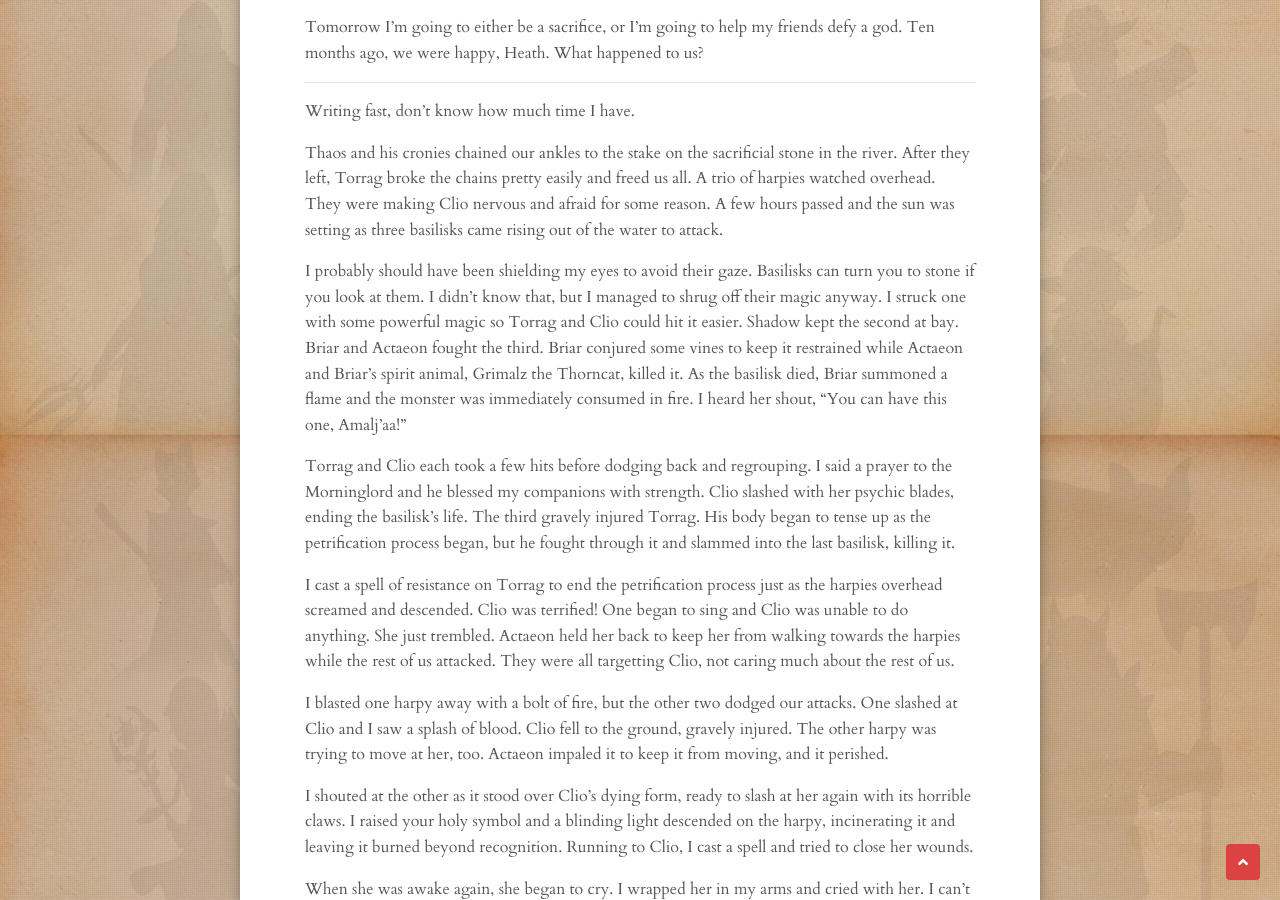
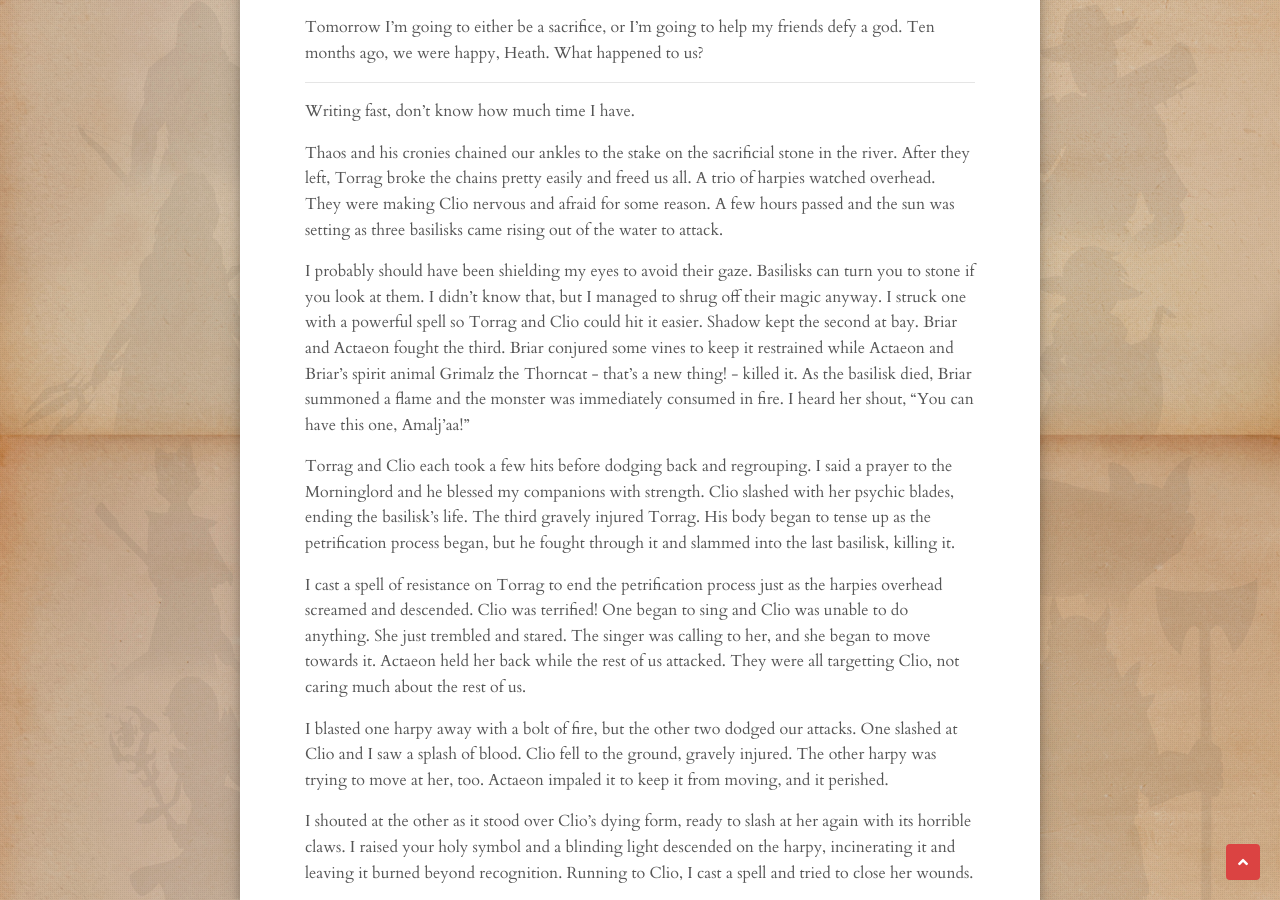
Before and after one commit to clblamires/ninesjournal, a Jekyll site: the page built from _posts/2020-05-10-sacrifice.md, in a window 1280 px wide and 900 px high, scrolled down 6108 px. Built offline with Jekyll 4.4.1, drawn with Linux system fonts in a browser that asks for light colours; nearby versions of some CDN libraries; some of the changed text lies outside the part shown.

Commit message:
Update 2020-05-10-sacrifice.md

```diff
--- a/_posts/2020-05-10-sacrifice.md
+++ b/_posts/2020-05-10-sacrifice.md
@@ -46,7 +46,7 @@ Shadow wants to try fishing again. I’ll write more later, hopefully.
 
 My beloved,
 
-Well, I lied. I didn’t write more later. Everyone spent the day chatting as we traveled again, but we really did not talk about anything too important. It was just travel, I guess. We met some merchants on the road driving a few oxen to Altea. The poor animals were so underfed! The merchants told us that the God King had asked for oxen as part of a very large sacrifice to Amalj’aa, trying to appease the titan god and stop the drought that is plaguing the countryside. Dea warned us privately that appeasing Amalj’aa is not a good plan. What sort of example does it set when an immortal god tries to appease a titan?
+Well, I lied. I didn’t write more later like I said I would. It's actually been a few days since. Everyone spent the days chatting as we traveled again, but we really did not talk about anything too important. It was just travel, I guess. We met some merchants on the road driving a few oxen to Altea. The poor animals were so underfed! The merchants told us that the God King had asked for oxen as part of a very large sacrifice to Amalj’aa, trying to appease the titan god and stop the drought that is plaguing the countryside. Dea warned us privately that appeasing Amalj’aa is not a good plan. What sort of example does it set when an immortal god tries to appease a titan?
 
 And no, I have not yet caught any fish. Shadow caught four.
 
@@ -124,11 +124,11 @@ Writing fast, don’t know how much time I have.
 
 Thaos and his cronies chained our ankles to the stake on the sacrificial stone in the river. After they left, Torrag broke the chains pretty easily and freed us all. A trio of harpies watched overhead. They were making Clio nervous and afraid for some reason. A few hours passed and the sun was setting as three basilisks came rising out of the water to attack.
 
-I probably should have been shielding my eyes to avoid their gaze. Basilisks can turn you to stone if you look at them. I didn’t know that, but I managed to shrug off their magic anyway. I struck one with some powerful magic so Torrag and Clio could hit it easier. Shadow kept the second at bay. Briar and Actaeon fought the third. Briar conjured some vines to keep it restrained while Actaeon and Briar’s spirit animal, Grimalz the Thorncat, killed it. As the basilisk died, Briar summoned a flame and the monster was immediately consumed in fire. I heard her shout, "You can have this one, Amalj'aa!"
+I probably should have been shielding my eyes to avoid their gaze. Basilisks can turn you to stone if you look at them. I didn’t know that, but I managed to shrug off their magic anyway. I struck one with a powerful spell so Torrag and Clio could hit it easier. Shadow kept the second at bay. Briar and Actaeon fought the third. Briar conjured some vines to keep it restrained while Actaeon and Briar’s spirit animal Grimalz the Thorncat - that's a new thing! -  killed it. As the basilisk died, Briar summoned a flame and the monster was immediately consumed in fire. I heard her shout, "You can have this one, Amalj'aa!"
 
 Torrag and Clio each took a few hits before dodging back and regrouping. I said a prayer to the Morninglord and he blessed my companions with strength. Clio slashed with her psychic blades, ending the basilisk’s life. The third gravely injured Torrag. His body began to tense up as the petrification process began, but he fought through it and slammed into the last basilisk, killing it.
 
-I cast a spell of resistance on Torrag to end the petrification process just as the harpies overhead screamed and descended. Clio was terrified! One began to sing and Clio was unable to do anything. She just trembled. Actaeon held her back to keep her from walking towards the harpies while the rest of us attacked. They were all targetting Clio, not caring much about the rest of us.
+I cast a spell of resistance on Torrag to end the petrification process just as the harpies overhead screamed and descended. Clio was terrified! One began to sing and Clio was unable to do anything. She just trembled and stared. The singer was calling to her, and she began to move towards it. Actaeon held her back while the rest of us attacked. They were all targetting Clio, not caring much about the rest of us.
 
 I blasted one harpy away with a bolt of fire, but the other two dodged our attacks. One slashed at Clio and I saw a splash of blood. Clio fell to the ground, gravely injured. The other harpy was trying to move at her, too. Actaeon impaled it to keep it from moving, and it perished.
 
```
Also changed, not shown: other parts of _posts/2020-05-10-sacrifice.md (+2 -2 lines).
